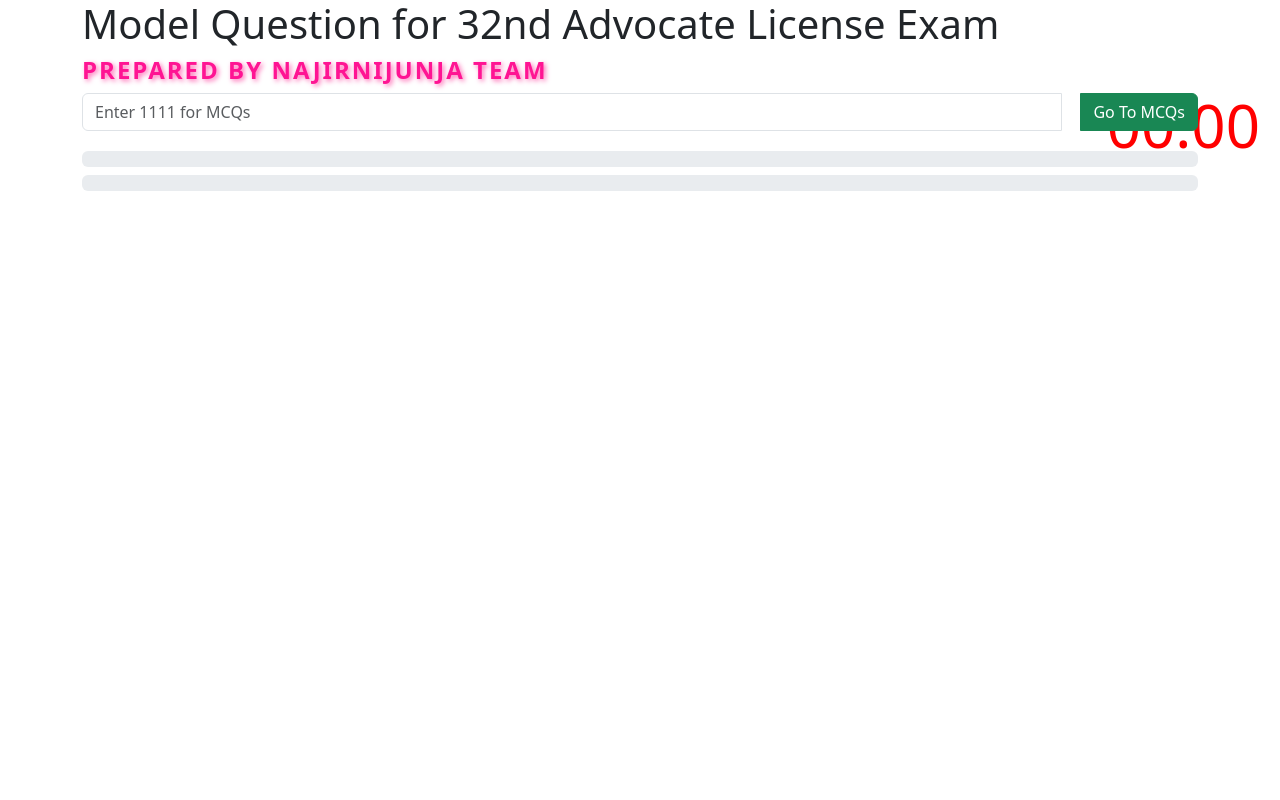
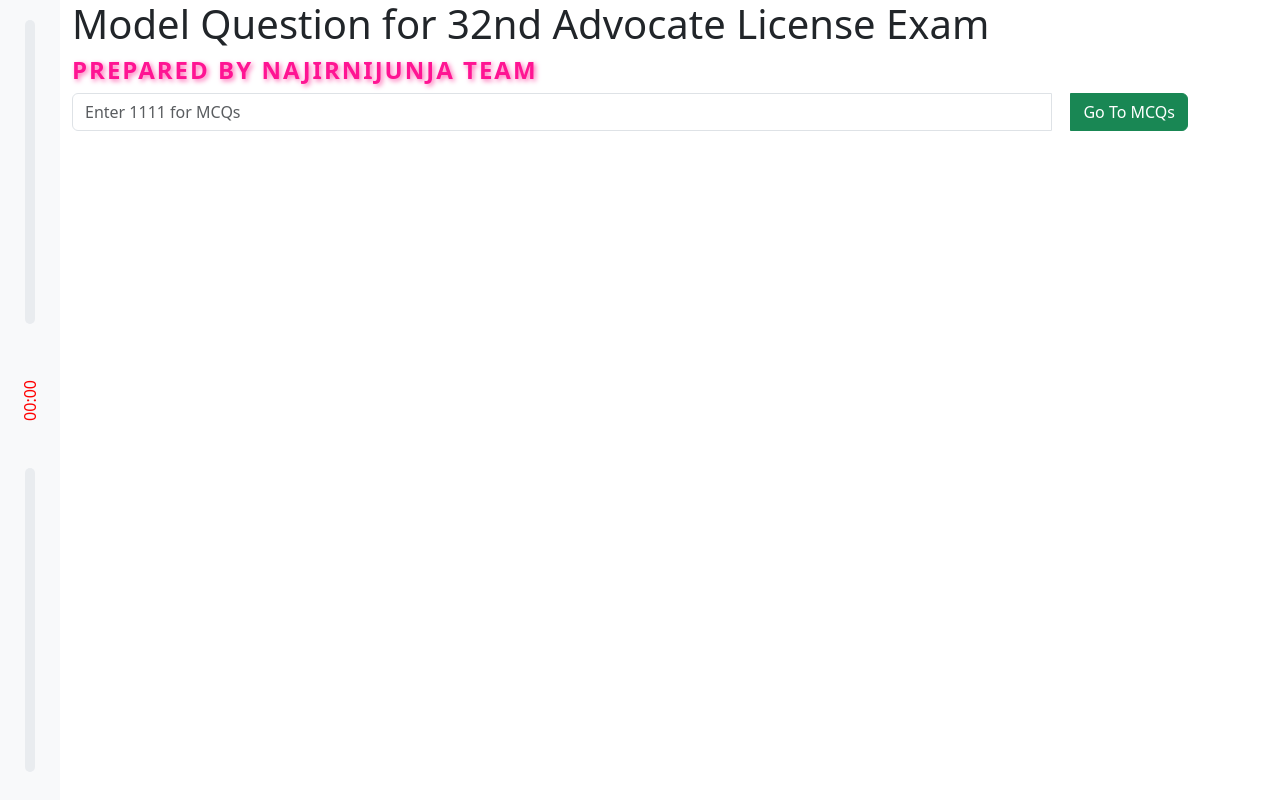
Before and after one commit to debakatimilsina/modelmcqfor32barexam.git.io, a plain HTML site: page index.html in a window 1280 px wide. Drawn offline with nearby package versions, Linux system fonts and the light colour scheme.

Commit message:
Update index.html

```diff
--- a/index.html
+++ b/index.html
@@ -8,48 +8,66 @@
     <link href="https://cdn.jsdelivr.net/npm/bootstrap@5.3.0-alpha1/dist/css/bootstrap.min.css" rel="stylesheet">
     <script src="https://cdn.jsdelivr.net/npm/bootstrap@5.3.0-alpha1/dist/js/bootstrap.bundle.min.js"></script>
     <style>
+        .side-bar {
+            position: fixed;
+            left: 0;
+            top: 0;
+            bottom: 0;
+            width: 60px;
+            background-color: #f8f9fa;
+            display: flex;
+            flex-direction: column;
+            justify-content: space-between;
+            padding: 20px 0;
+            z-index: 1000;
+        }
+        .progress-vertical {
+            width: 10px;
+            height: 40%;
+            margin: 0 auto;
+            display: flex;
+            flex-direction: column-reverse;
+        }
+        .progress-bar-vertical {
+            width: 100%;
+            height: 0;
+            transition: height 0.6s ease;
+        }
         .timer {
-            font-size: 60px;
+            font-size: 16px;
             color: red;
-            position: fixed;
-            top: 80px;
-            right: 20px;
+            writing-mode: vertical-rl;
+            text-orientation: mixed;
+            transform: rotate(180deg);
+            margin: 0 auto;
         }
-
-        .progress-bar {
-            height: 10px;
+        .container {
+            margin-left: 60px;
         }
-
+        /* Rest of your existing styles */
         .result {
             font-weight: bold;
             margin-top: 20px;
             display: none;
         }
-
-        /* Hidden by default */
         input[type="radio"] {
             accent-color: blue;
         }
-
         ul {
             list-style-type: none;
             padding-left: 0;
         }
-
-        /* Remove bullets from options */
         .explanation {
             display: none;
             font-style: italic;
             color: gray;
         }
-
         .read-more-link {
             color: #007bff;
             cursor: pointer;
             text-decoration: underline;
             display: none;
         }
-
         #passkeySections {
             position: relative;
             display: flex;
@@ -57,30 +75,23 @@
             align-items: center;
             margin-bottom: 20px;
         }
-
         .input-group {
             display: flex;
             justify-content: center;
             gap: 10px;
         }
-
         #answerPasskeySection {
             display: none;
-            /* Initially hidden */
             justify-content: flex-end;
         }
-
         #answerPasskeyInput {
             width: 25%;
         }
-
         @media print {
             body {
                 display: none;
             }
         }
-
-        /* Disable text selection and copying */
         body {
             user-select: none;
             -webkit-user-select: none;
@@ -88,79 +99,58 @@
             -ms-user-select: none;
             -o-user-select: none;
         }
-
-        /* Bold MCQ questions on the answer page */
         .bold-question {
             font-weight: bold;
         }
-
         h6 {
             font-size: 24px;
             color: #ff1493;
-            /* Hot Pink Color */
             font-weight: bold;
             text-shadow: 2px 2px 5px #ff69b4, -2px -2px 5px #ffffff;
-            /* Adds a glowing effect */
             animation: blink 1s infinite;
-            /* Creates blinking effect */
             letter-spacing: 2px;
             text-transform: uppercase;
-            /* Makes text all uppercase */
         }
-
-        /* Blinking animation */
         @keyframes blink {
-            0%,
-            100% {
-                opacity: 1;
-            }
-
-            50% {
-                opacity: 0;
-            }
+            0%, 100% { opacity: 1; }
+            50% { opacity: 0; }
         }
     </style>
 </head>
 
-<body class="container">
+<body>
+    <div class="side-bar">
+        <div class="progress progress-vertical mb-2">
+            <div class="progress-bar progress-bar-vertical bg-success" id="timeProgress" style="height: 0%;"></div>
+        </div>
+        <p class="timer" id="timer"><span id="time">00:00</span></p>
+        <div class="progress progress-vertical mb-2">
+            <div class="progress-bar progress-bar-vertical bg-warning" id="answerProgress" style="height: 0%;"></div>
+        </div>
+    </div>
 
-    <h1> Model Question for 32nd Advocate License Exam</h1>
+    <div class="container">
+        <h1>Model Question for 32nd Advocate License Exam</h1>
         <h6>Prepared by NajirNijunja Team</h6>
 
-    <!-- Single Passkey Input -->
         <div id="passkeySections">
-        <!-- MCQ Passkey Input Section -->
             <div class="input-group" id="questionPasskeySection">
                 <input type="text" class="form-control w-50" id="passkeyInput" maxlength="4" placeholder="Enter 1111 for MCQs">
                 <button class="btn btn-success ms-2" id="passkeyButton" onclick="togglePasskeyMode()">Go To MCQs</button>
             </div>
-
-        <!-- Answer Passkey Input Section (Initially hidden) -->
             <div class="input-group" id="answerPasskeySection">
                 <input type="text" class="form-control" id="answerPasskeyInput" maxlength="4" placeholder="Enter 0000 for Answers">
                 <button class="btn btn-warning ms-2" onclick="submitAnswerPasskey()">See Answer</button>
             </div>
         </div>
 
-    <!-- Progress bars -->
-    <div class="progress mb-2">
-        <div class="progress-bar bg-success" id="timeProgress" style="width: 0%;">time bar</div>
-    </div>
-    <div class="progress mb-2">
-        <div class="progress-bar bg-warning" id="answerProgress" style="width: 0%;">progress bar</div>
-    </div>
-
-    <!-- Timer -->
-    <p class="timer" id="timer"><span id="time">00:00</span></p>
-
-    <!-- Quiz form -->
         <form id="quizForm" class="d-none">
             <div id="questionsContainer"></div>
             <button type="button" class="btn btn-primary mt-3" id="submitQuizBtn" onclick="checkUnansweredQuestions()">Submit</button>
         </form>
 
-    <!-- Result -->
         <div id="result"></div>
+    </div>
 
     <script>
         let isQuestionSubmitted = false; // Track if the question passkey has been submitted
@@ -325,7 +315,7 @@
                     const minutes = Math.floor(timeLeft / 60),
                         seconds = timeLeft % 60;
                     document.getElementById("time").innerHTML = `${String(minutes).padStart(2, '0')}:${String(seconds).padStart(2, '0')}`;
-                    document.getElementById("timeProgress").style.width = `${(totalQuestions * 45 - timeLeft) / (totalQuestions * 45) * 100}%`;
+                    document.getElementById("timeProgress").style.height = `${(totalQuestions * 45 - timeLeft) / (totalQuestions * 45) * 100}%`;
                 }
                 timeLeft -= 1;
             }, 1000);
@@ -402,7 +392,7 @@
             allOptions.forEach(el => el.parentElement.style.color = '');
             option.parentElement.style.color = 'blue';
             const answeredCount = document.querySelectorAll('input[type="radio"]:checked').length;
-            document.getElementById('answerProgress').style.width = `${(answeredCount / totalQuestions) * 100}%`;
+            document.getElementById('answerProgress').style.height = `${(answeredCount / totalQuestions) * 100}%`;
         }
 
         // Submit quiz
```
Lines whose indentation alone changed are shown as unchanged.
